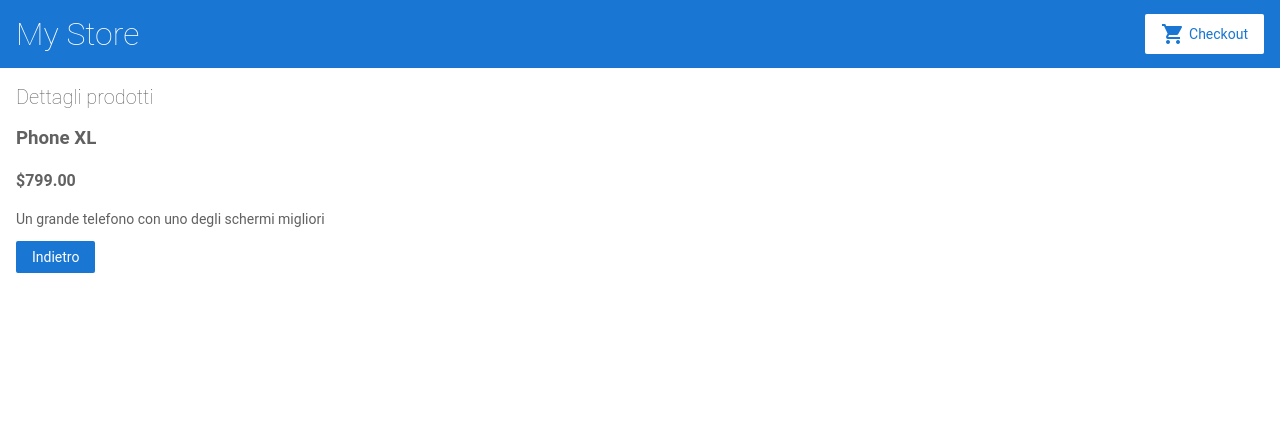
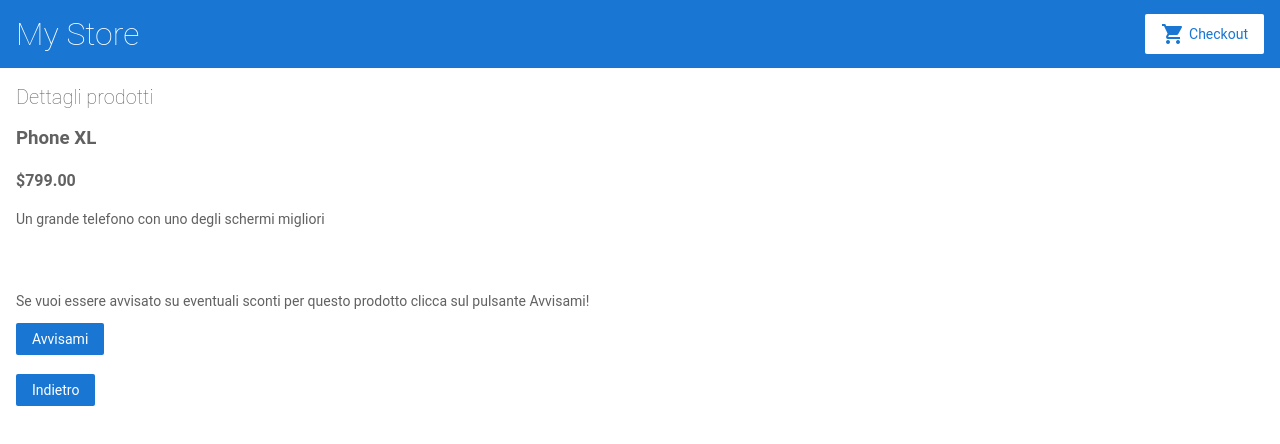
Before and after one commit to madonghia/angular-progetto1, an Angular app: page /products/1 in a window 1280 px wide. Shown: the top 444 px of the page. Built offline with nearby package versions, Linux system fonts and the light colour scheme.

Commit message:
1 file modified

```diff
--- a/src/app/product-details/product-details.component.html
+++ b/src/app/product-details/product-details.component.html
@@ -4,9 +4,13 @@
   <h3>{{ product.name }}</h3>
   <h4>{{ product.price | currency }}</h4>
   <p>{{ product.description }}</p>
+  <br><br>
+  <p *ngIf="product.price>=700">Se vuoi essere avvisato su eventuali sconti per questo prodotto clicca sul pulsante
+    Avvisami!</p>
+  <a *ngIf="product.price>=700" [routerLink]="['/notify',product.id]"><button>Avvisami</button></a>
 
 </div>
-
+<br>
 <a href="/">
   <button>
     Indietro
```
